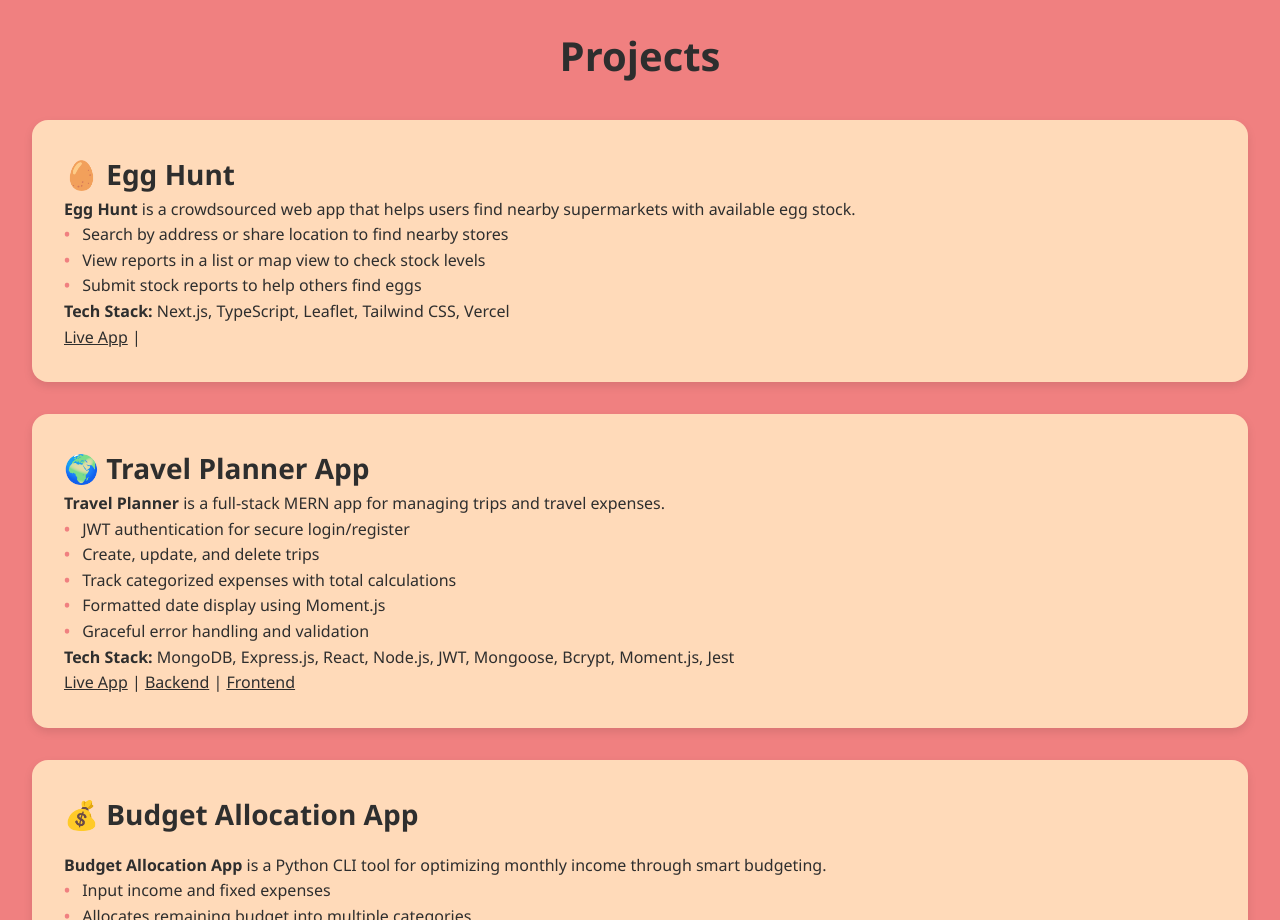
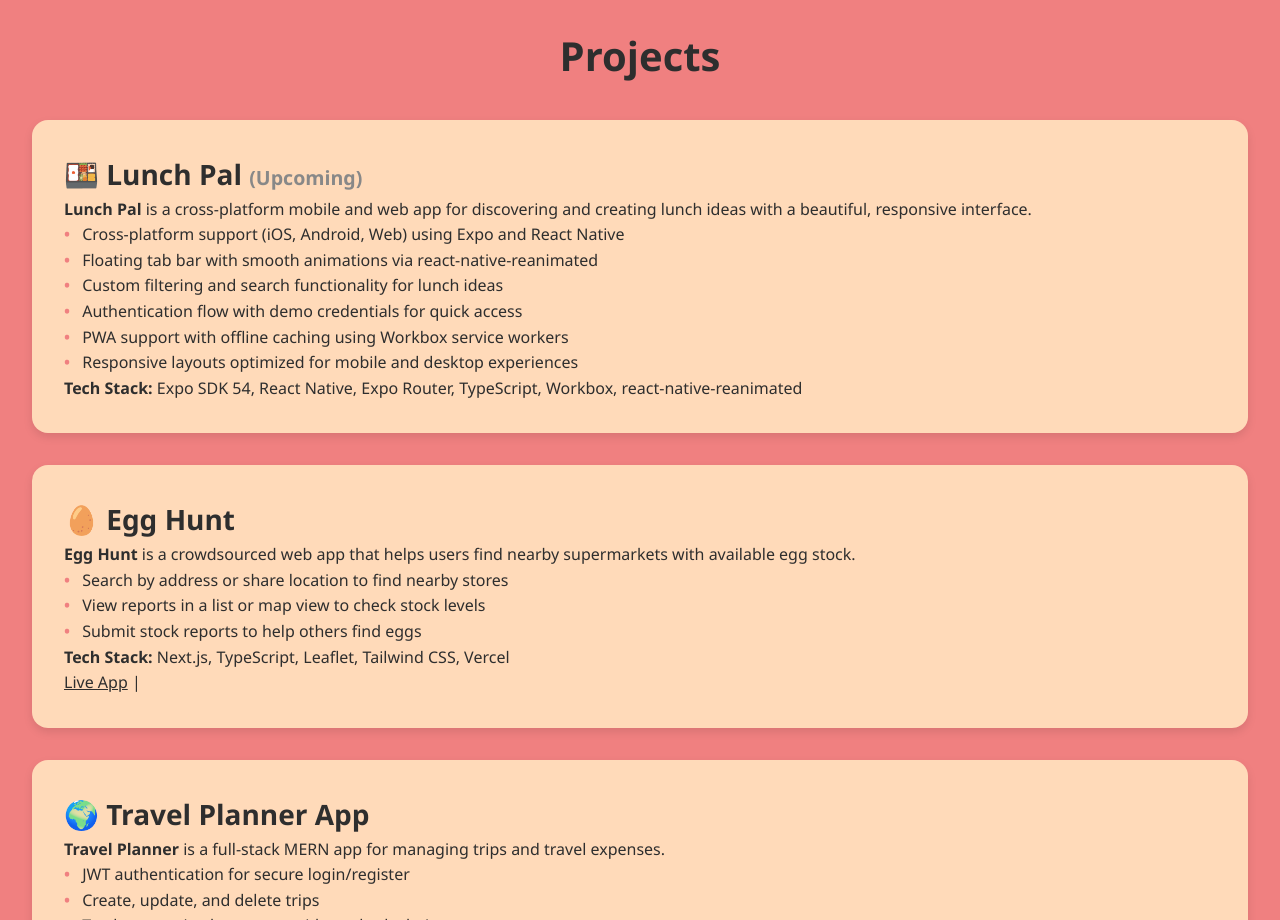
Before and after one commit to Angie-newbie/Angie-newbie.github.io, a plain HTML site: page index.html in a window 1280 px wide. Shown: the part 1560-2480 px from the top of the page. Drawn offline with Linux system fonts and the light colour scheme.

Commit message:
feat: added lunch-pal

```diff
--- a/index.html
+++ b/index.html
@@ -70,6 +70,21 @@
   <!-- Projects Section -->
   <section id="projects" class="projects-section"l>
     <h2>Projects</h2>
+
+        <!-- Lunch Pal (upcoming) -->
+    <div id="project5" class="project-card">
+      <h3>🍱 Lunch Pal <span style="font-size: 0.7em; color: #888;">(Upcoming)</span></h3>
+      <p><strong>Lunch Pal</strong> is a cross-platform mobile and web app for discovering and creating lunch ideas with a beautiful, responsive interface.</p>
+      <ul>
+        <li>Cross-platform support (iOS, Android, Web) using Expo and React Native</li>
+        <li>Floating tab bar with smooth animations via react-native-reanimated</li>
+        <li>Custom filtering and search functionality for lunch ideas</li>
+        <li>Authentication flow with demo credentials for quick access</li>
+        <li>PWA support with offline caching using Workbox service workers</li>
+        <li>Responsive layouts optimized for mobile and desktop experiences</li>
+      </ul>
+      <p><strong>Tech Stack:</strong> Expo SDK 54, React Native, Expo Router, TypeScript, Workbox, react-native-reanimated</p>
+    </div>
 
     <!-- Egg Hunt -->
     <div id="project3" class="project-card">
```
